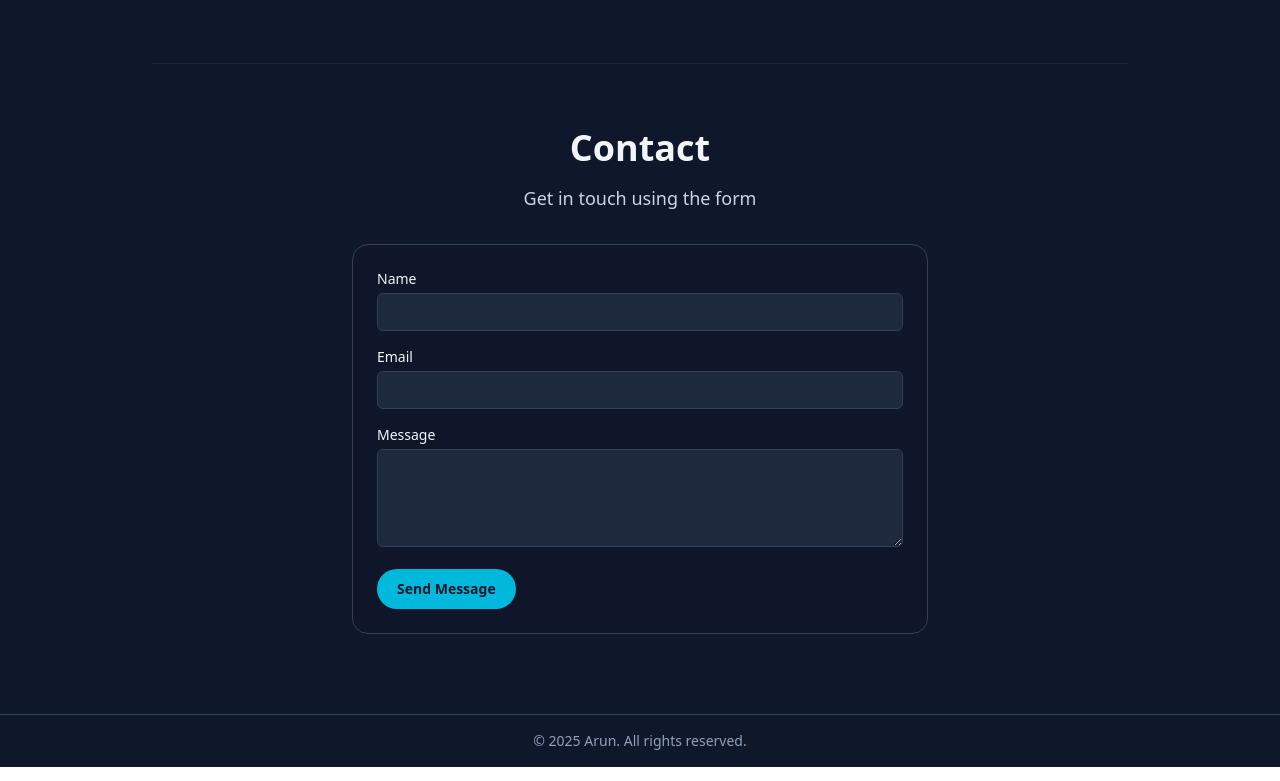
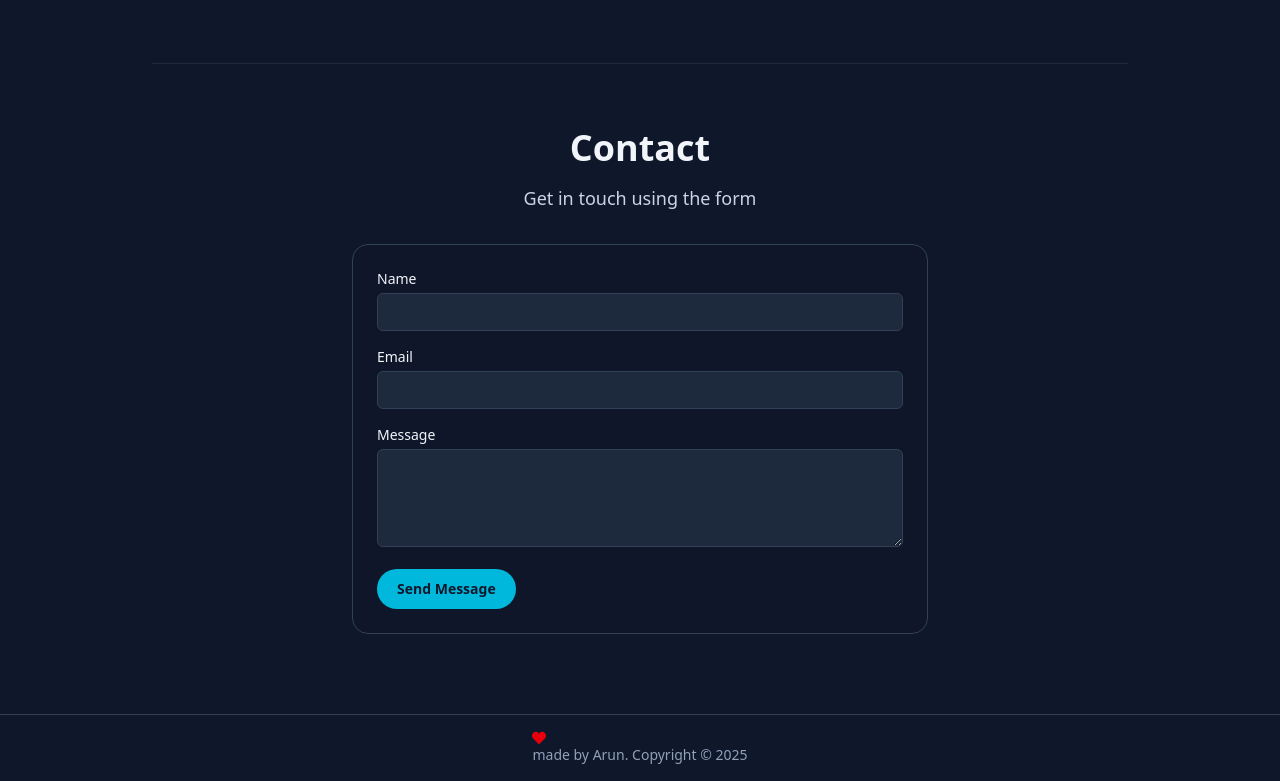
Before and after one commit to ArunNishad46/MY_PORTFOLIO, a React (Vite) app in the folder Client/: page / in a window 1280 px wide. Shown: the part 2466-3247 px from the top of the page. Built offline with nearby package versions, Linux system fonts and the light colour scheme.

Commit message:
Add heart icon to footer copyright message

```diff
--- a/Client/src/components/Footer.jsx
+++ b/Client/src/components/Footer.jsx
@@ -1,13 +1,14 @@
 import React from 'react'
 import { MdOutlineMail } from "react-icons/md";
 import { FaWhatsapp } from "react-icons/fa";
+import { FaHeart } from "react-icons/fa";
 
 export default function Footer() {
   return (
     <footer className="py-4 border-t border-slate-700 mt-4">
       <div className="flex flex-col md:flex-row items-center justify-center md:gap-6 gap-2 px-2">
         <p className="text-sm text-slate-400">
-          © {new Date().getFullYear()} Arun. All rights reserved.
+          <FaHeart className="text-md text-red-600" /> made by Arun. Copyright © {new Date().getFullYear()}
         </p>
       </div>
     </footer>
```
